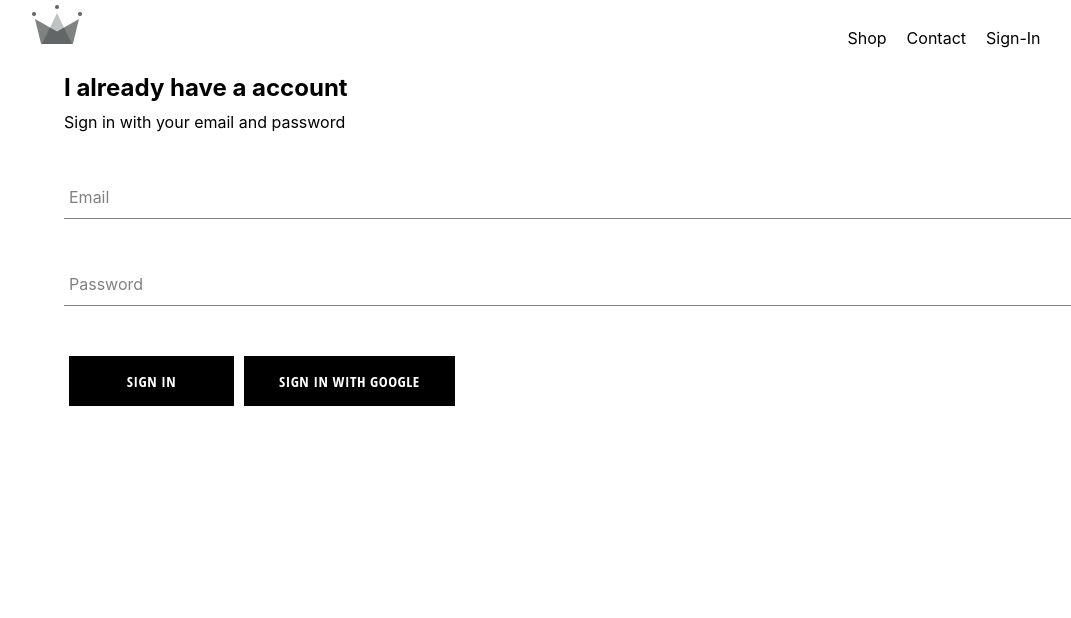
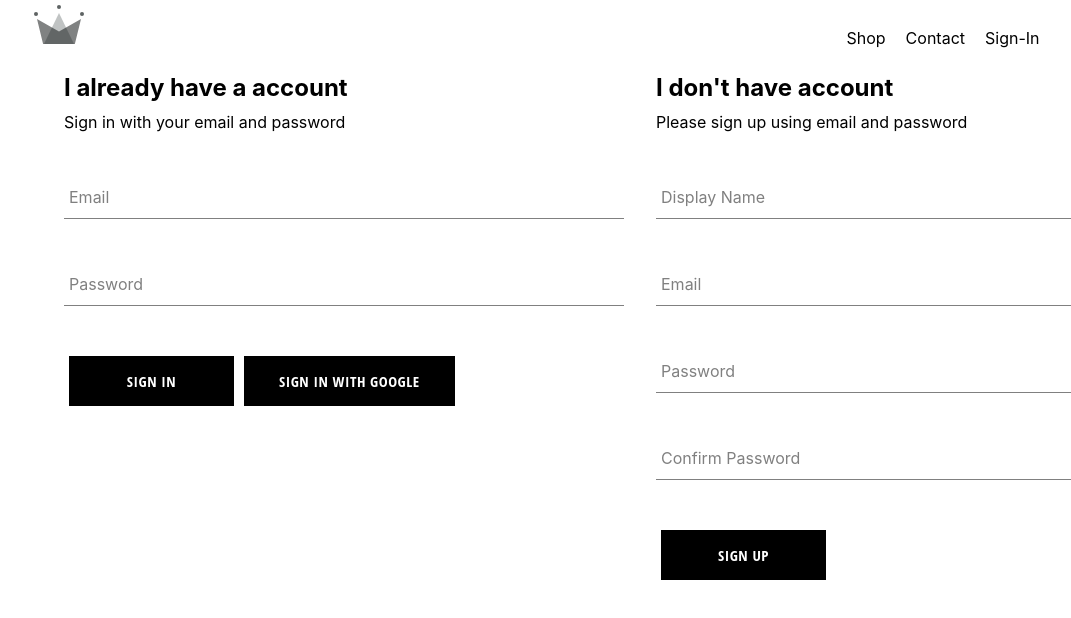
Before and after one commit to jay-web/commercial, a React (Create React App) app: page /signin in a window 1280 px wide. Shown: the top 618 px of the page, without its empty margins (0-1071 px from the left). Built offline with nearby package versions, Linux system fonts and the light colour scheme; no server answers.

Commit message:
Firebase signup as well as signin with email and password feature added

```diff
--- a/src/App.css
+++ b/src/App.css
@@ -1,6 +1,7 @@
 *{
   margin: 0;
   padding: 0;
+  box-sizing: border-box;
 }
 
 a {
--- a/src/App.js
+++ b/src/App.js
@@ -38,6 +38,7 @@ class App extends React.Component {
               ...snapshot.data()
             }
           })
+          console.log(this.state);
         });
 
       }else{
--- a/src/components/signIn/signIn.component.jsx
+++ b/src/components/signIn/signIn.component.jsx
@@ -2,7 +2,7 @@ import React from 'react';
 import FormInput from '../form-input/formInput.component'
 import CustomButton from '../custom-button/custom-button.component';
 
-import {signInWithGoogle } from '../../firebase/firebase.utils';
+import {signInWithGoogle, auth, createUserProfileDocument } from '../../firebase/firebase.utils';
 
 import './signIn.styles.scss';
 
@@ -16,13 +16,23 @@ class SignIn extends React.Component {
         }
     }
 
-    handleSubmit = (event) => {
+    handleSubmit = async (event) => {
         event.preventDefault();
 
-        this.setState({
-            email: "",
-            password:""
-        })
+        const { email, password }= this.state;
+
+        try{
+            const { user } = await auth.signInWithEmailAndPassword(email, password);
+
+            this.setState({
+                email: "",
+                password:""
+            })
+        }catch(error){
+            console.error(error);
+        }
+
+
     }
 
     handleChange = (event) => {
@@ -54,7 +64,7 @@ class SignIn extends React.Component {
                     />
 
                     <CustomButton type="submit" > Sign in </CustomButton>
-                    <CustomButton onClick={signInWithGoogle}>Sign in with Google</CustomButton>
+                    <CustomButton type="button" onClick={signInWithGoogle}>Sign in with Google</CustomButton>
                 </form>
             </div>
         )
--- a/src/components/signIn/signIn.styles.scss
+++ b/src/components/signIn/signIn.styles.scss
@@ -1,6 +1,5 @@
 .sign-in {
-    width: 90vw;
-    margin: 10px 0;
+
 
     display: flex;
     flex-direction: column;
--- /dev/null
+++ b/src/components/signUp/sign-up.component.jsx
@@ -0,0 +1,102 @@
+import React from 'react';
+
+import './sign-up.styles.scss';
+
+import FormInput from '../form-input/formInput.component';
+import CustomButton from '../custom-button/custom-button.component';
+
+import { auth, createUserProfileDocument } from '../../firebase/firebase.utils';
+
+
+class SignUp extends React.Component {
+    constructor(props){
+        super(props);
+        this.state = {
+            displayName: "",
+            email: "",
+            password: "",
+            confirmPassword: ""
+        }
+    }
+
+    handleChange = (event) => {
+        const { name, value } = event.target;
+        this.setState({
+            [name] : value
+        });
+    }
+
+    handleSubmit = async (event) => {
+        event.preventDefault();
+
+        const { displayName,email, password,confirmPassword} = this.state;
+
+        if(password !== confirmPassword){
+            return;
+        }
+
+        try{
+            const {user } =  await auth.createUserWithEmailAndPassword(email, password);
+
+            await createUserProfileDocument(user, {displayName});
+
+            this.setState({
+                displayName: "",
+                email: "",
+                password: "",
+                confirmPassword: ""
+            })
+
+        }catch(error){
+            console.error(error);
+        }
+
+    }
+    render(){
+        return (
+            <div className="sign-up">
+                <h2>I don't have account</h2>
+                <span>Please sign up using email and password</span>
+                <form onSubmit={this.handleSubmit}>
+                    <FormInput
+                            name="displayName"
+                            label="Display Name"
+                            type="text"
+                            handleChange={this.handleChange}
+                            value={this.state.displayName}
+                            required
+
+                    />
+                    <FormInput
+                            name="email"
+                            label="Email"
+                            type="email"
+                            handleChange={this.handleChange}
+                            value={this.state.email}
+                            required
+                    />
+                    <FormInput
+                            name="password"
+                            label="Password"
+                            type="password"
+                            handleChange={this.handleChange}
+                            value={this.state.password}
+                            required
+                    />
+                    <FormInput
+                            name="confirmPassword"
+                            label="Confirm Password"
+                            type="password"
+                            handleChange={this.handleChange}
+                            value={this.state.confirmPassword}
+                            required
+                    />
+                    <CustomButton type="submit">Sign Up</CustomButton>
+                </form>
+            </div>
+        )
+    }
+}
+
+
+export default SignUp;
--- a/src/pages/Auth/auth.component.jsx
+++ b/src/pages/Auth/auth.component.jsx
@@ -3,12 +3,14 @@ import React from 'react';
 import './auth.styles.scss';
 
 import SignIn from '../../components/signIn/signIn.component';
+import SignUp from '../../components/signUp/sign-up.component';
 
 
 const AuthPage = () => {
     return (
         <div className="authPage">
             <SignIn />
+            <SignUp />
         </div>
     )
 }
--- a/src/pages/Auth/auth.styles.scss
+++ b/src/pages/Auth/auth.styles.scss
@@ -2,5 +2,8 @@
     width: 90vw;
     height: 80vh;
     margin: 20px auto;
+    display: grid;
+    grid-template-columns: 1fr 1fr;
+    column-gap: 2rem;
 
 }
```
Also changed, not shown: src/components/signUp/sign-up.styles.scss (added).
